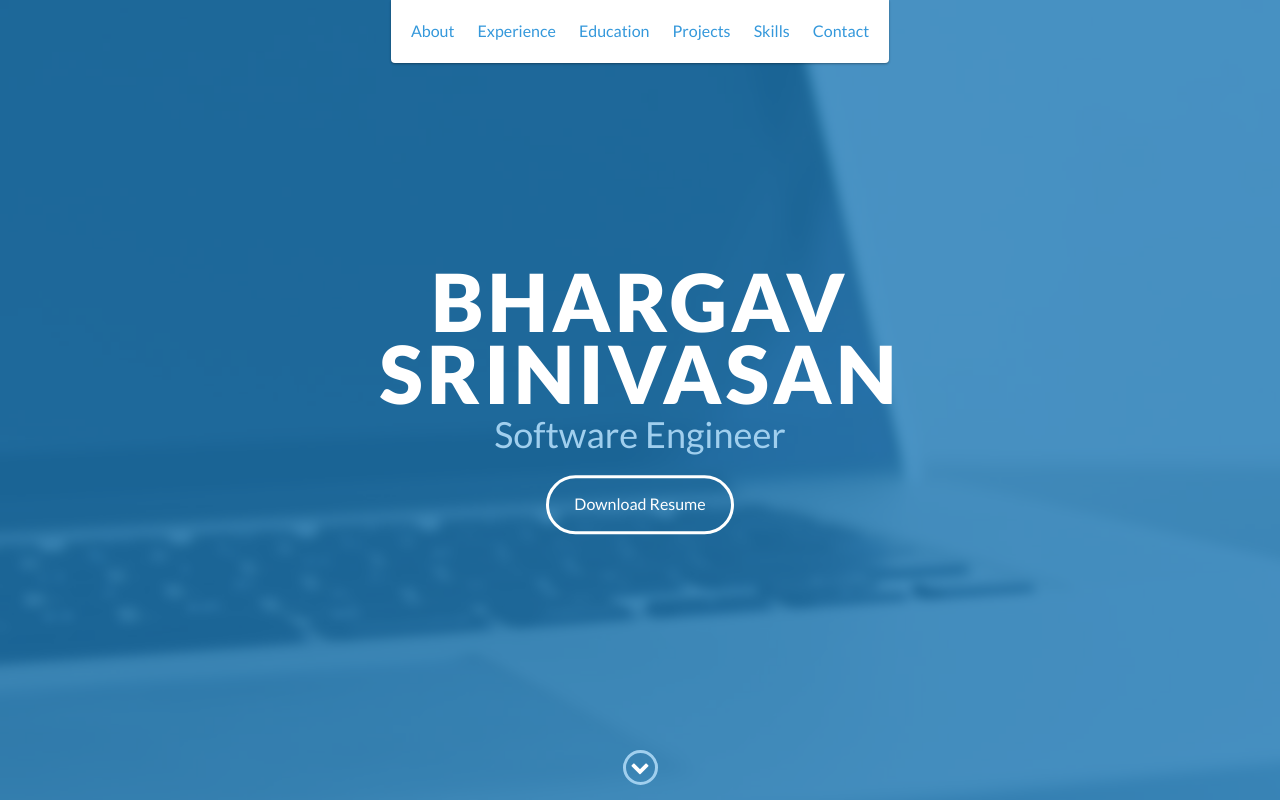
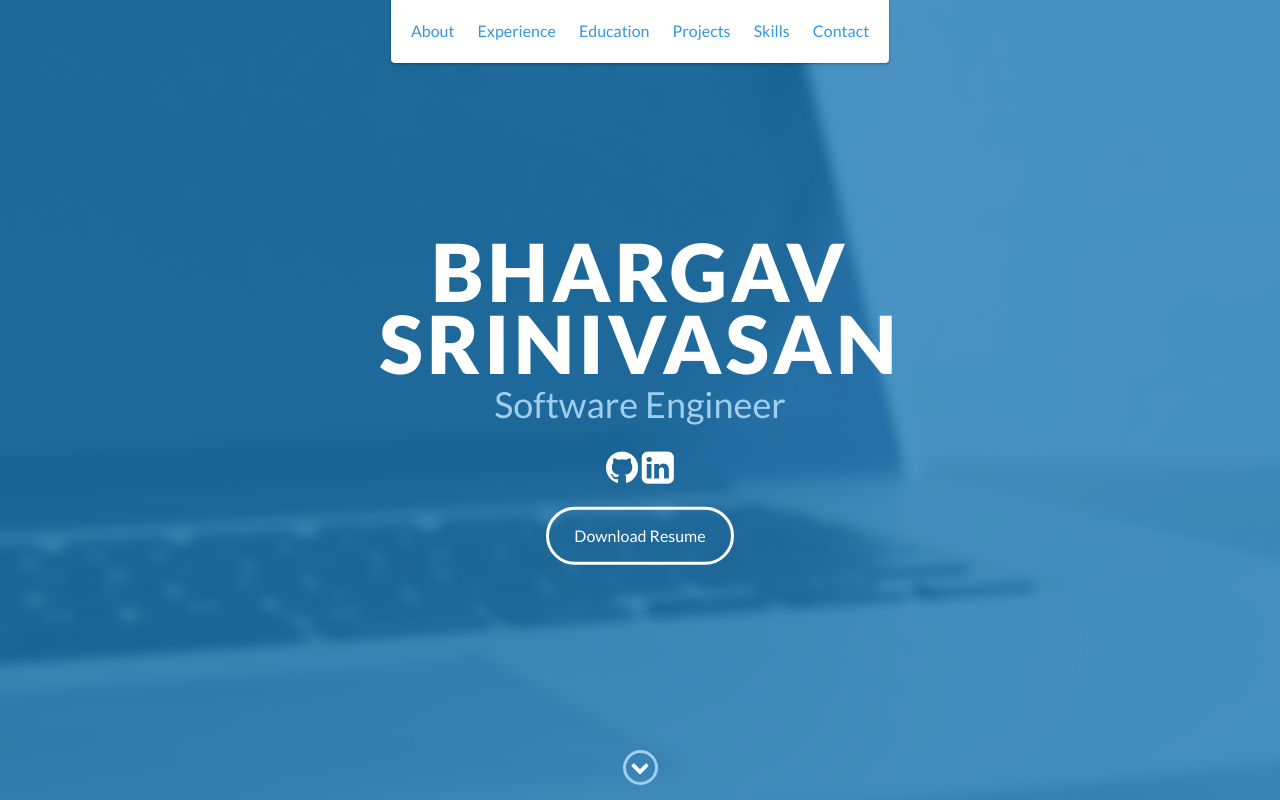
Before and after one commit to bhargav95/bhargav95.github.io, a website: page index.html in a window 1280 px wide. Shown: the top 800 px of the page. Drawn offline with nearby package versions, Linux system fonts and the light colour scheme.

Commit message:
Add icons on top

```diff
--- a/index.html
+++ b/index.html
@@ -50,6 +50,11 @@
         <div id="lead-content">
             <h1>Bhargav Srinivasan</h1>
             <h2>Software Engineer</h2>
+			<h3>
+				<a href="https://github.com/bhargav95" target="_blank"><i class="fa fa-github fa-2x fa-inverse" aria-hidden="true"></i></a>
+
+				<a href="https://linkedin.com/in/bhargav-s/" target="_blank"><i class="fa fa-linkedin-square fa-2x fa-inverse" aria-hidden="true"></i></a>
+			</h3>
             <a href="resume.pdf" class="btn-rounded-white" target="_blank">Download Resume</a>
         </div>
         <!-- End #lead-content -->
```
